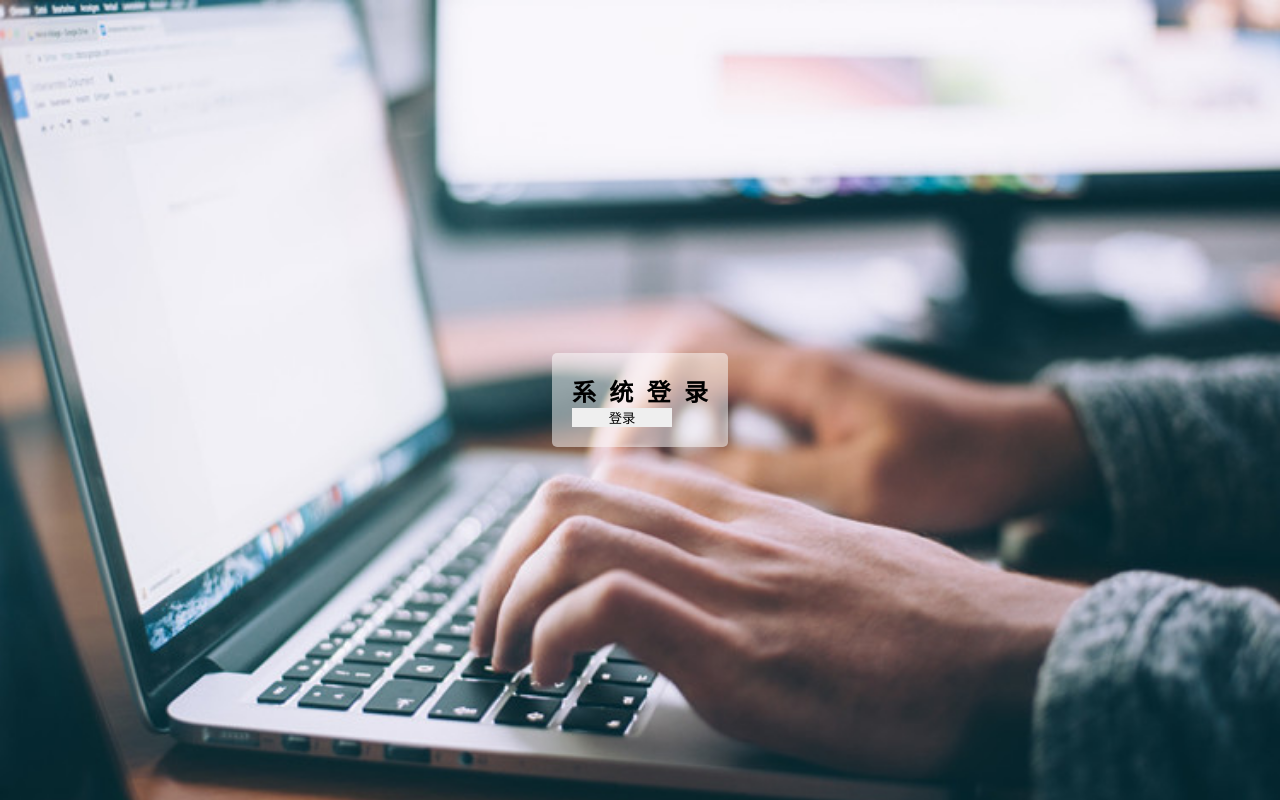
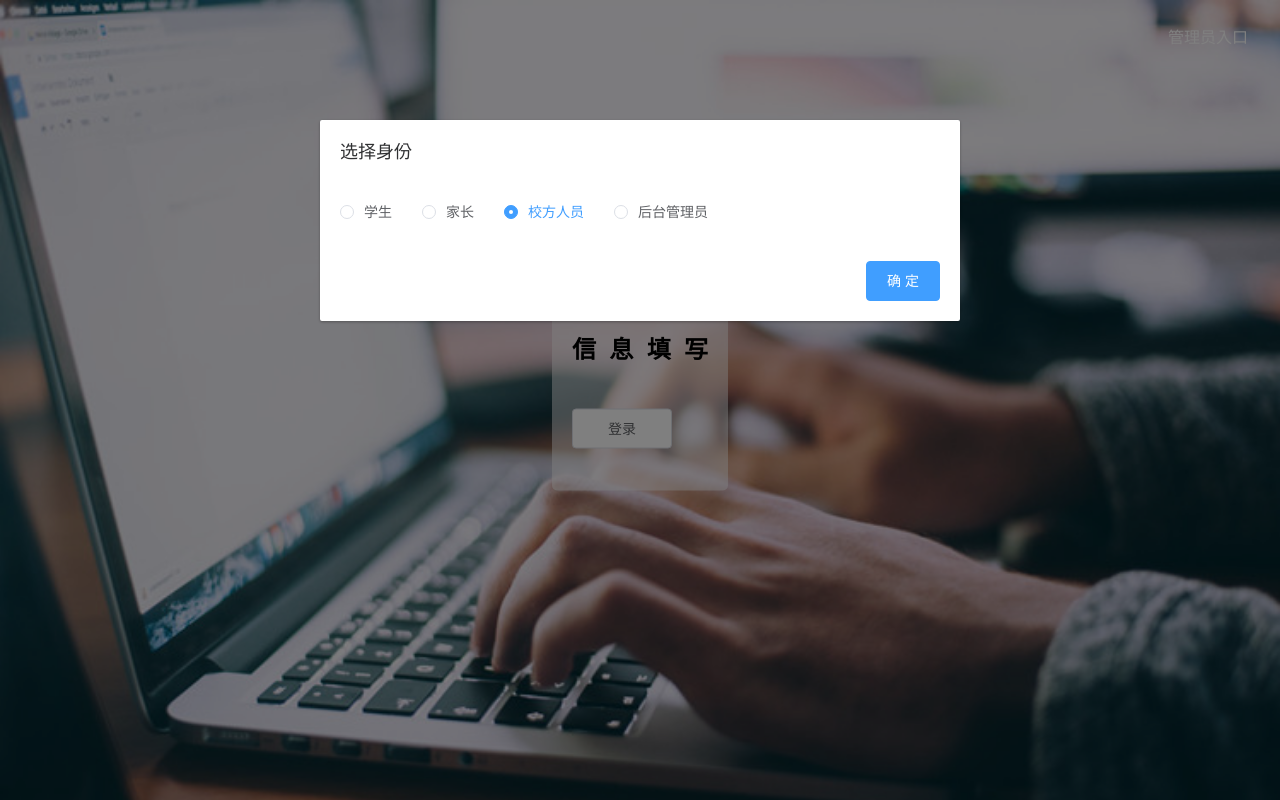
Before and after one commit to Wqshly/questionnairefont, a Vue app: page / in a window 1280 px wide. Built offline with nearby package versions, Linux system fonts and the light colour scheme.

Commit message:
first commit

```diff
--- a/src/App.vue
+++ b/src/App.vue
@@ -12,4 +12,20 @@ export default {
 
 <style lang="less">
   @import "style/common";
+
+  * {
+    padding: 0;
+    margin: 0;
+    list-style: none;
+    font-style: normal;
+    text-decoration: none;
+    border: none;
+    font-family: "Microsoft Yahei", sans-serif;
+    -webkit-tap-highlight-color: transparent;
+    -webkit-font-smoothing: antialiased;
+
+    &:focus {
+      outline: none;
+    }
+  }
 </style>
--- a/src/main.js
+++ b/src/main.js
@@ -6,8 +6,9 @@ import router from './router'
 import axios from 'axios'
 import VueAxios from 'vue-axios'
 import ElementUI from 'element-ui'
+import 'element-ui/lib/theme-chalk/index.css'
 
-Vue.config.productionTip = false
+// Vue.config.productionTip = false
 
 Vue.use(ElementUI)
 Vue.use(VueAxios, axios)
--- a/src/router/index.js
+++ b/src/router/index.js
@@ -3,6 +3,7 @@ import Router from 'vue-router'
 
 Vue.use(Router)
 
+const respondents = () => Promise.resolve(require('@/view/respondents'))
 const login = () => Promise.resolve(require('@/view/login'))
 
 // 多次点击同一路由时，执行catch，避免报错。
@@ -16,6 +17,11 @@ export default new Router({
   routes: [
     {
       path: '/',
+      name: 'respondents',
+      component: respondents
+    },
+    {
+      path: '/login',
       name: 'login',
       component: login
     }
--- a/src/style/common.less
+++ b/src/style/common.less
@@ -1,21 +1,10 @@
-* {
-  padding: 0;
-  margin: 0;
-  list-style: none;
-  font-style: normal;
-  text-decoration: none;
-  border: none;
-  font-family: "Microsoft Yahei", sans-serif;
-  -webkit-tap-highlight-color: transparent;
-  -webkit-font-smoothing: antialiased;
-  &:focus {
-    outline: none;
-  }
-}
-
 html, body {
   height: 100%;
   width: 100%;
+}
+
+textarea {
+  -webkit-appearance: none;
 }
 
 .fill-contain {
--- a/src/view/login.vue
+++ b/src/view/login.vue
@@ -6,7 +6,7 @@
         <el-form-item></el-form-item>
         <el-form-item></el-form-item>
         <el-form-item>
-          <el-button style="float: left;width: 100px;" @click="login('loginForm')">登录</el-button>
+          <el-button style="float: left;width: 100px;" @click="login()">登录</el-button>
         </el-form-item>
       </el-form>
     </section>
@@ -15,7 +15,12 @@
 
 <script>
 export default {
-  name: 'login'
+  name: 'login',
+  methods: {
+    login () {
+      this.$router.push('/')
+    }
+  }
 }
 </script>
 
--- /dev/null
+++ b/src/view/respondents.vue
@@ -0,0 +1,79 @@
+<template>
+  <div class="fill-contain background-pic">
+    <div class="manage-button" @click="manageEnter()">
+      管理员入口
+    </div>
+    <section class="transform-global-centre form-container">
+      <h1>信&nbsp;&nbsp;息&nbsp;&nbsp;填&nbsp;&nbsp;写</h1>
+      <el-form :model="respondentsInfoForm">
+        <el-form-item></el-form-item>
+        <el-form-item></el-form-item>
+        <el-form-item>
+          <el-button style="float: left;width: 100px;" @click="login()">登录</el-button>
+        </el-form-item>
+      </el-form>
+    </section>
+    <el-dialog :visible.sync="dialogVisible" title="选择身份" class="dialog-style"
+               :close-on-click-modal="false" :show-close="false" ref="dialog">
+      <el-radio-group v-model="radio">
+        <el-radio :label="1">学生</el-radio>
+        <el-radio :label="2">家长</el-radio>
+        <el-radio :label="3">校方人员</el-radio>
+        <el-radio :label="0">后台管理员</el-radio>
+      </el-radio-group>
+      <span slot="footer" class="dialog-footer">
+        <el-button type="primary" @click="dialogVisible = false">确 定</el-button>
+      </span>
+    </el-dialog>
+  </div>
+</template>
+
+<script>
+export default {
+  name: 'respondents',
+  data () {
+    return {
+      dialogVisible: true,
+      respondentsInfoForm: {
+        name: null
+      },
+      radio: 3
+    }
+  },
+  methods: {
+    login () {
+      this.$router.push('/login')
+    },
+    manageEnter () {
+      this.$router.push('/login')
+    }
+  }
+}
+</script>
+
+<style scoped lang="less">
+  @import "../style/common";
+
+  @media screen and (max-width: 600px) {
+  }
+
+  .background-pic {
+    .background-img("../assets/img/login-bg.jpg")
+  }
+
+  .manage-button {
+    float: right;
+    margin-top: 1.5em;
+    margin-right: 2.0em;
+    color: #ffffff;
+  }
+
+  .manage-button:hover {
+    color: #3399D0;
+    cursor: pointer;
+  }
+
+  .dialog-style {
+    position: fixed;
+  }
+</style>
```
Also changed, not shown: package.json (+6 -6 lines).
